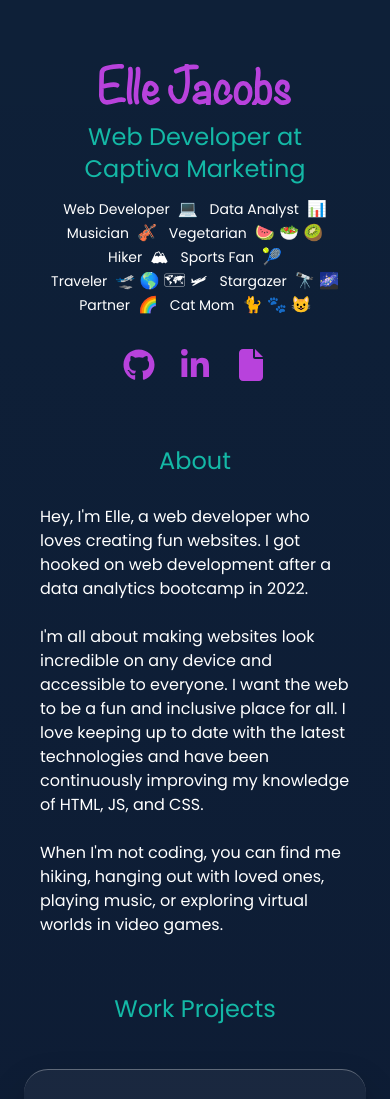
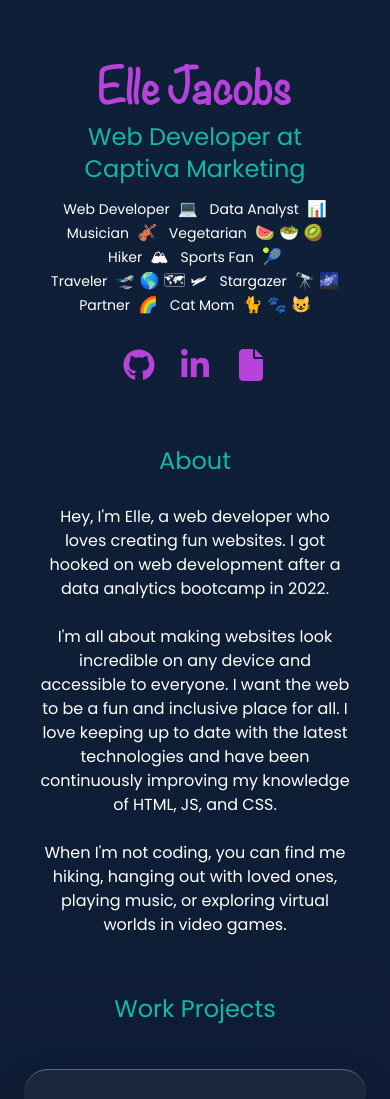
Before and after one commit to enj657/Portfolio-Typescript, a Next.js app: page / in a window 390 px wide. Shown: the top 1099 px of the page. Built offline with nearby package versions, Linux system fonts and the light colour scheme; grey boxes are pictures that could not be loaded.

Commit message:
Centering paragraph on small screens

```diff
--- a/src/components/About.tsx
+++ b/src/components/About.tsx
@@ -7,9 +7,9 @@ export default function About() {
         <h2 className='pb-3 md:pt-12 text-center text-2xl text-teal-500 md:text-left'>
           About
         </h2>
-        <p className='mt-4 mb-6 text-base'>{`Hey, I'm Elle, a web developer who loves creating fun websites. I got hooked on web development after a data analytics bootcamp in 2022.`}</p>
-        <p className='mb-6 text-base'>{`I'm all about making websites look incredible on any device and accessible to everyone. I want the web to be a fun and inclusive place for all. I love keeping up to date with the latest technologies and have been continuously improving my knowledge of HTML, JS, and CSS.`}</p>
-        <p className='mb-6 text-base'>{`When I'm not coding, you can find me hiking, hanging out with loved ones, playing music, or exploring virtual worlds in video games.`}</p>
+        <p className='mt-4 mb-6 text-base text-center md:text-left'>{`Hey, I'm Elle, a web developer who loves creating fun websites. I got hooked on web development after a data analytics bootcamp in 2022.`}</p>
+        <p className='mb-6 text-base text-center md:text-left'>{`I'm all about making websites look incredible on any device and accessible to everyone. I want the web to be a fun and inclusive place for all. I love keeping up to date with the latest technologies and have been continuously improving my knowledge of HTML, JS, and CSS.`}</p>
+        <p className='mb-6 text-base text-center md:text-left'>{`When I'm not coding, you can find me hiking, hanging out with loved ones, playing music, or exploring virtual worlds in video games.`}</p>
       </div>
     </section>
   );
```
